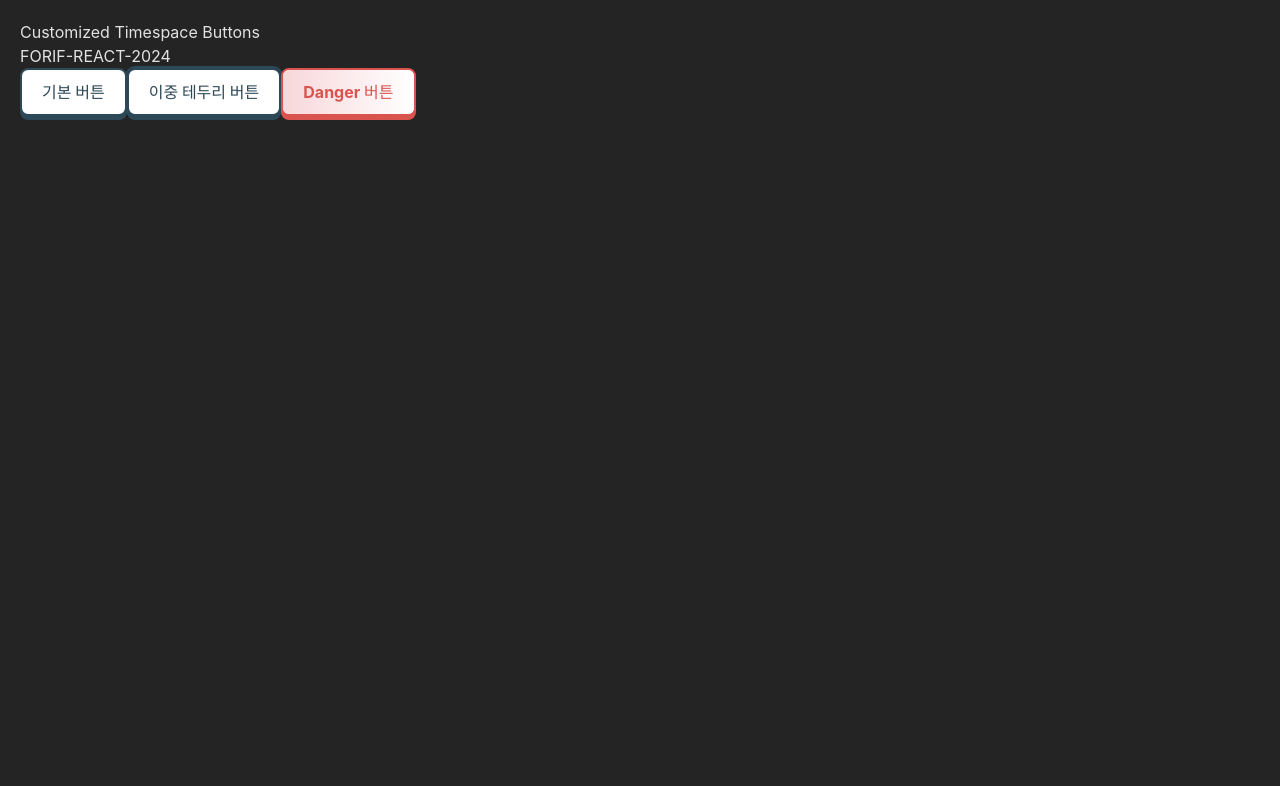
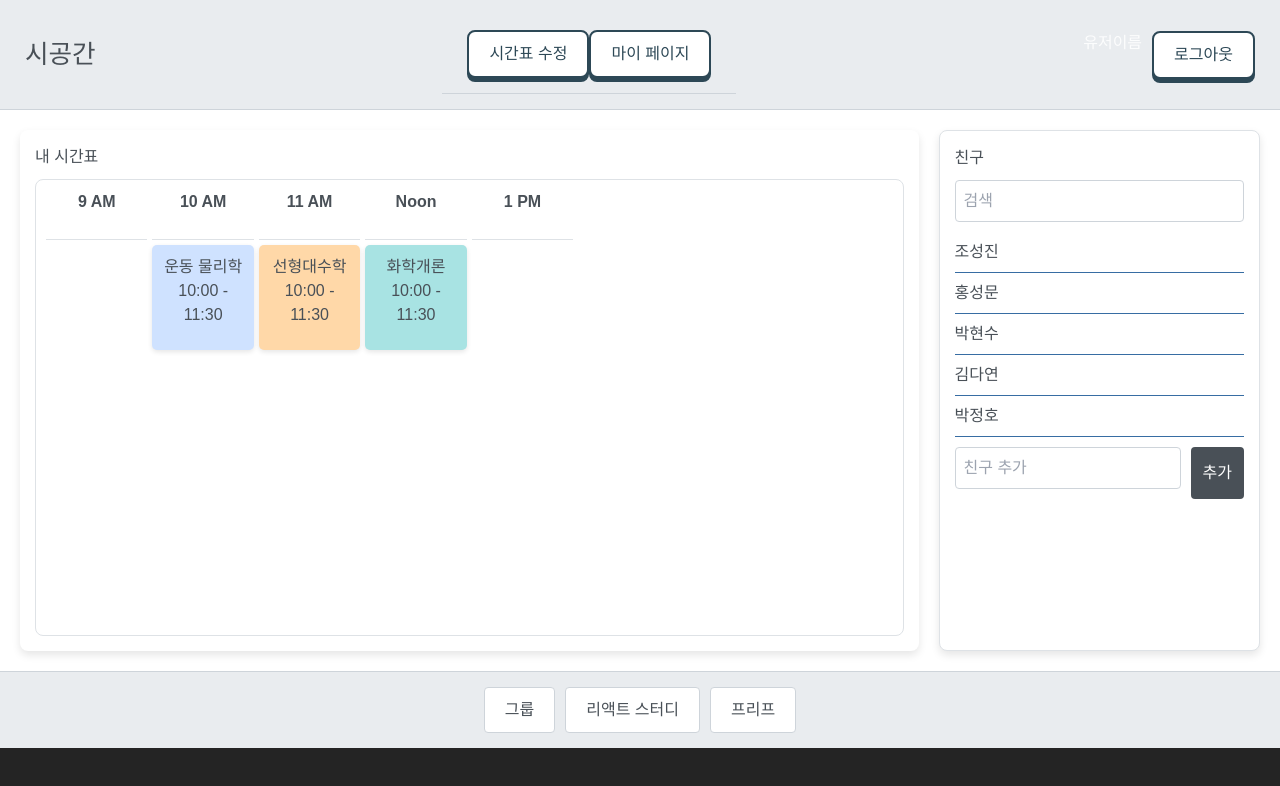
Before and after one commit to seongjinemong/timespace-release, a React (Vite) app: page / in a window 1280 px wide. Shown: the top 786 px of the page. Built offline with nearby package versions, Linux system fonts and the light colour scheme.

Commit message:
feat: Profile 페이지 기본 구현

```diff
--- a/src/App.jsx
+++ b/src/App.jsx
@@ -1,3 +1,4 @@
+/*
 // Imports
 // 리엑트
 import { useState } from "react";
@@ -18,30 +19,33 @@ function App() {
 
       <h1 className="font-bold text-7xl">FORIF-REACT-2024</h1>
 
-      {/* 기본 버튼 */}
-      <TimespaceButton
-        label="기본 버튼"
-        onClick={() => alert('Basic Button Clicked')}
-        styleType="timespace"
-        style={{ marginBottom: '200px' }}
-      />
 
-      {/* 이중 테두리 스타일 버튼 */}
-      <TimespaceButton
-        label="이중 테두리 버튼"
-        onClick={() => alert('Double Border Button Clicked')}
-        styleType="timespace2"
-      />
-
-      {/* Danger 스타일 버튼 */}
-      <TimespaceButton
-        label="Danger 버튼"
-        onClick={() => alert('Danger Button Clicked')}
-        styleType="timespace3"
-      />
 
     </div>
   );
 }
 
 export default App;
+*/
+// src/App.jsx
+import React from 'react';
+import Header from './pages/profile/Header.jsx';
+import Schedule from './pages/profile/Schedule.jsx';
+import Friends from './pages/profile/Friend.jsx';
+import Footer from './pages/profile/Footer.jsx';
+import './pages/profile/Style.css';
+
+function App() {
+  return (
+    <>
+      <Header />
+      <main>
+        <Schedule />
+        <Friends />
+      </main>
+      <Footer />
+    </>
+  );
+}
+
+export default App;
--- /dev/null
+++ b/src/pages/profile/Footer.jsx
@@ -0,0 +1,12 @@
+// src/pages/profile/Footer.jsx
+import React from 'react';
+
+const Footer = () => (
+  <footer>
+    <button>그룹</button>
+    <button>리액트 스터디</button>
+    <button>프리프</button>
+  </footer>
+);
+
+export default Footer;
--- /dev/null
+++ b/src/pages/profile/Friend.jsx
@@ -0,0 +1,22 @@
+// src/pages/profile/Friends.jsx
+import React from 'react';
+
+const Friends = () => (
+  <aside className="friends">
+    <h2>친구</h2>
+    <input type="text" placeholder="검색" />
+    <ul>
+      <li>조성진</li>
+      <li>홍성문</li>
+      <li>박현수</li>
+      <li>김다연</li>
+      <li>박정호</li>
+    </ul>
+    <div className="add-friend">
+      <input type="text" placeholder="친구 추가" />
+      <button>추가</button>
+    </div>
+  </aside>
+);
+
+export default Friends;
--- /dev/null
+++ b/src/pages/profile/Header.jsx
@@ -0,0 +1,34 @@
+// src/pages/profile/Header.jsx
+import React from 'react';
+import TimespaceButton from '../../components/TimespaceButton/TimespaceButton.jsx'
+
+const Header = () => (
+  <header>
+    <h1>시공간</h1>
+    <nav>
+        <header>
+        <nav>
+            <TimespaceButton
+            label="시간표 수정"
+            onClick={() => alert('Basic Button Clicked')}
+            styleType="timespace"/>
+            <TimespaceButton
+                label="마이 페이지"
+                onClick={() => alert('Basic Button Clicked')}
+                styleType="timespace"
+            />
+        </nav>
+        </header>
+    </nav>
+    <div className="user-info">
+    <span>유저이름</span>
+    <TimespaceButton
+                label="로그아웃"
+                onClick={() => alert('Basic Button Clicked')}
+                styleType="timespace"
+            />
+    </div>
+  </header>
+);
+
+export default Header;
--- /dev/null
+++ b/src/pages/profile/Schedule.jsx
@@ -0,0 +1,21 @@
+// src/pages/profile/Schedule.jsx
+import React from 'react';
+
+const Schedule = () => (
+  <section className="schedule">
+    <h2>내 시간표</h2>
+    <div className="calendar">
+      <div className="time">9 AM</div>
+      <div className="time">10 AM</div>
+      <div className="time">11 AM</div>
+      <div className="time">Noon</div>
+      <div className="time">1 PM</div>
+
+      <div className="event" style={{ gridColumn: 2, gridRow: '2 / span 2' }}>운동 물리학<br />10:00 - 11:30</div>
+      <div className="event orange" style={{ gridColumn: 3, gridRow: '2 / span 2' }}>선형대수학<br />10:00 - 11:30</div>
+      <div className="event teal" style={{ gridColumn: 4, gridRow: '2 / span 2' }}>화학개론<br />10:00 - 11:30</div>
+    </div>
+  </section>
+);
+
+export default Schedule;
--- /dev/null
+++ b/src/pages/profile/Style.css
@@ -0,0 +1,173 @@
+/* Reset */
+* {
+  margin: 0;
+  padding: 0;
+  box-sizing: border-box;
+}
+
+body {
+  font-family: Arial, sans-serif;
+  background-color: #f8f9fa; /* 밝은 배경색 */
+}
+
+header {
+  display: flex;
+  justify-content: space-between;
+  align-items: center;
+  padding: 15px 25px;
+  background-color: #e9ecef; /* 더 밝은 헤더 색상 */
+  border-bottom: 1px solid #ced4da;
+}
+
+header h1 {
+  font-size: 1.6em;
+  color: #495057; /* 어두운 텍스트 색상 */
+}
+
+header nav a {
+  margin-right: 15px;
+  color: #495057;
+  text-decoration: none;
+  font-weight: 500;
+}
+
+.user-info {
+  display: flex;
+  gap: 10px;
+}
+
+.user-info a {
+  color: #495057;
+  text-decoration: none;
+}
+
+main {
+  display: flex;
+  padding: 20px;
+  background-color: #ffffff; /* 메인 영역 배경을 흰색으로 */
+}
+
+.schedule {
+  flex: 3;
+  margin-right: 20px;
+  background-color: #ffffff;
+  padding: 15px;
+  border-radius: 8px;
+  box-shadow: 0 4px 8px rgba(0, 0, 0, 0.1); /* 가벼운 그림자 효과 */
+}
+
+.schedule h2 {
+  margin-bottom: 10px;
+  color: #495057;
+}
+
+.calendar {
+  display: grid;
+  grid-template-columns: repeat(8, 1fr);
+  grid-template-rows: repeat(8, 50px);
+  gap: 5px;
+  border: 1px solid #dee2e6;
+  padding: 10px;
+  border-radius: 8px;
+}
+
+.time {
+  text-align: center;
+  font-weight: bold;
+  color: #495057;
+  border-bottom: 1px solid #dee2e6;
+}
+
+.event {
+  background-color: #cfe2ff;
+  color: #495057;
+  padding: 10px;
+  border-radius: 5px;
+  text-align: center;
+  box-shadow: 0px 2px 5px rgba(0, 0, 0, 0.1);
+}
+
+.event.orange {
+  background-color: #ffd8a8;
+}
+
+.event.teal {
+  background-color: #a8e3e3;
+}
+
+.friends {
+  flex: 1;
+  border: 1px solid #dee2e6;
+  background-color: #ffffff;
+  padding: 15px;
+  border-radius: 8px;
+  box-shadow: 0 4px 8px rgba(0, 0, 0, 0.1);
+}
+
+.friends h2 {
+  margin-bottom: 10px;
+  color: #495057;
+}
+
+.friends input[type="text"] {
+  width: 100%;
+  padding: 8px;
+  margin-bottom: 10px;
+  border: 1px solid #ced4da;
+  border-radius: 4px;
+}
+
+.friends ul {
+  list-style: none;
+  margin-bottom: 10px;
+}
+
+.friends ul li {
+  padding: 8px 0;
+  border-bottom: 1px solid #376da3;
+  color: #495057;
+}
+
+.add-friend {
+  display: flex;
+  gap: 10px;
+}
+
+.add-friend input[type="text"] {
+  flex: 1;
+  padding: 8px;
+  border: 1px solid #ced4da;
+  border-radius: 4px;
+}
+
+.add-friend button {
+  padding: 8px 12px;
+  background-color: #495057;
+  color: #ffffff;
+  border: none;
+  border-radius: 4px;
+  cursor: pointer;
+}
+
+footer {
+  display: flex;
+  justify-content: center;
+  padding: 15px;
+  background-color: #e9ecef;
+  border-top: 1px solid #ced4da;
+  gap: 10px;
+}
+
+footer button {
+  padding: 10px 20px;
+  background-color: #ffffff;
+  color: #495057;
+  border: 1px solid #ced4da;
+  border-radius: 4px;
+  cursor: pointer;
+  transition: background-color 0.2s;
+}
+
+footer button:hover {
+  background-color: #f1f3f5;
+}
```
